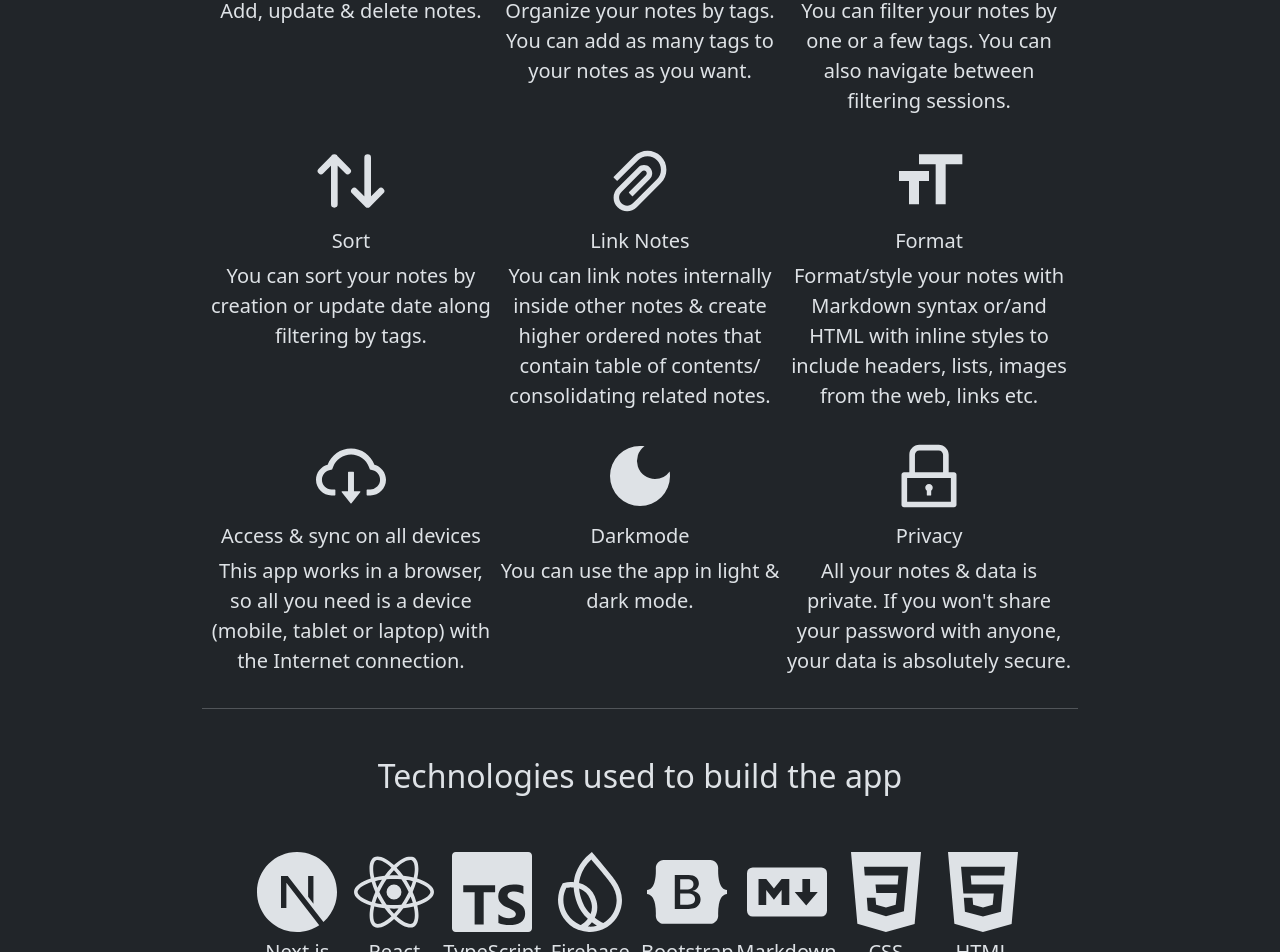
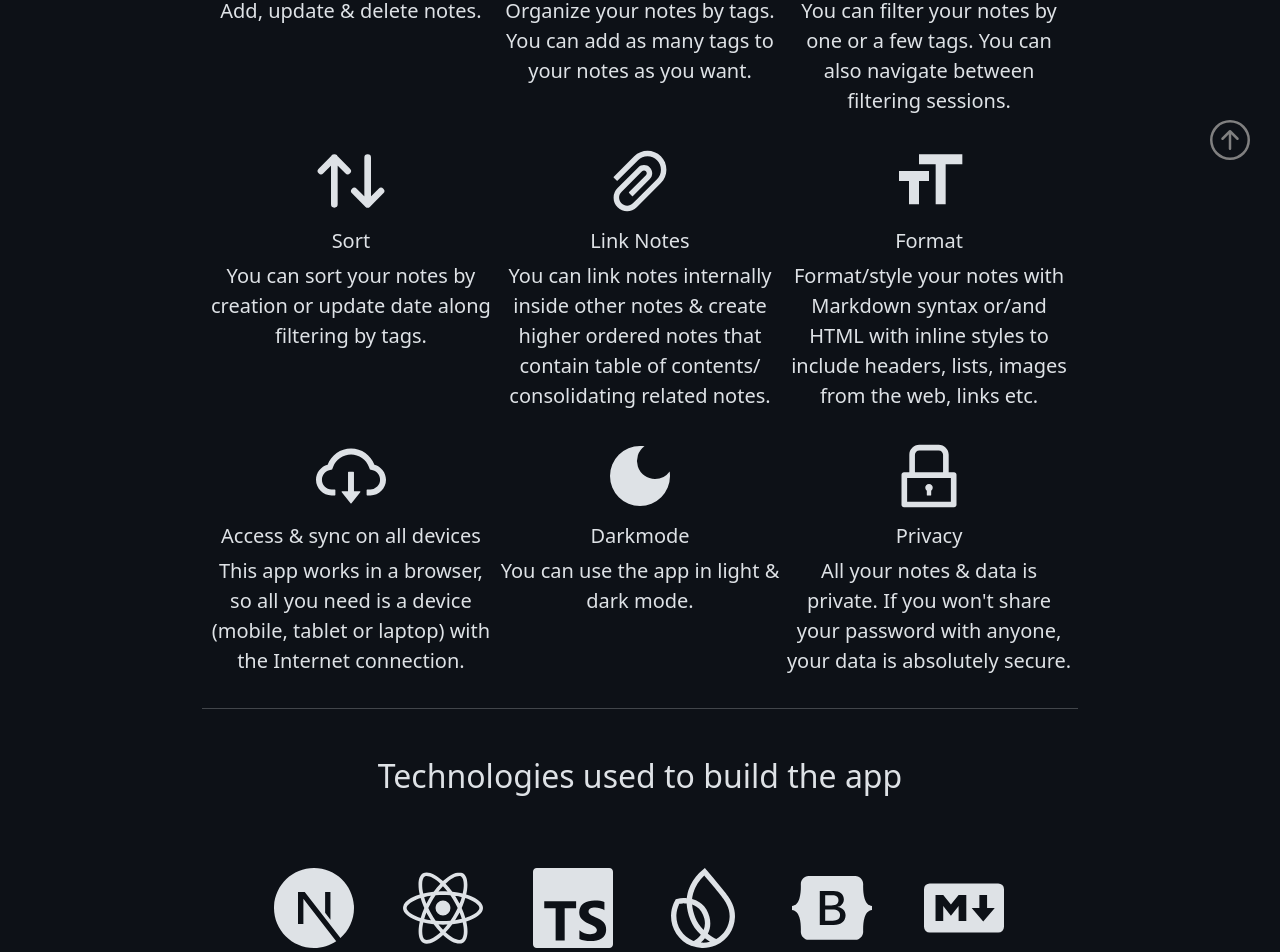
Before and after one commit to vadimgierko/linky-notes, a Next.js app: page /about in a window 1280 px wide. Shown: the part 620-1572 px from the top of the page. Built offline with nearby package versions, Linux system fonts and the light colour scheme.

Commit message:
add ScrollToTop & black bg

```diff
--- a/src/app/globals.css
+++ b/src/app/globals.css
@@ -31,7 +31,8 @@ textarea {
   }
 
   .tech-card {
-    width: auto
+    width: auto;
+    margin: 1em;
   }
 
   @media only screen and (min-width: 576px) {
--- a/src/components/Layout/index.tsx
+++ b/src/components/Layout/index.tsx
@@ -1,12 +1,13 @@
-// import { useTheme } from "../contexts/useTheme";
+"use client"
+import useTheme from "@/context/useTheme";
 import { ReactNode } from "react";
 import { Container } from "react-bootstrap";
 import Navbar from "./Navbar";
 import Footer from "./Footer";
-// import ScrollToTop from "../components/ScrollToTop";
+import ScrollToTop from "../ScrollToTop";
 
 export default function Layout({ children }: {children: ReactNode}) {
-	//const { theme } = useTheme();
+	const { theme } = useTheme();
 	const maxWidth = 900;
 
 	return (
@@ -14,12 +15,12 @@ export default function Layout({ children }: {children: ReactNode}) {
 			style={{
 				display: "flex",
 				flexDirection: "column",
-				//backgroundColor: theme === "light" ? "white" : "rgb(13, 17, 23)",
+				backgroundColor: theme === "light" ? "white" : "rgb(13, 17, 23)",
 				minHeight: "100vh",
 			}}
 		>
 			<Navbar
-            maxWidth={maxWidth}
+            	maxWidth={maxWidth}
             />
 			<Container
 				as="main"
@@ -33,7 +34,7 @@ export default function Layout({ children }: {children: ReactNode}) {
 			>
 				{children}
 			</Container>
-			{/* <ScrollToTop /> */}
+			<ScrollToTop />
 			<Footer maxWidth={maxWidth} />
 		</div>
 	);
--- /dev/null
+++ b/src/components/ScrollToTop/index.tsx
@@ -0,0 +1,12 @@
+"use client"
+import { BsArrowUpCircle } from "react-icons/bs";
+
+export default function ScrollToTop() {
+	return (
+		<BsArrowUpCircle
+			className="scroll-to-top" // style & position is defined in index.css
+			size={40}
+			onClick={() => window && window.scrollTo({ top: 0 })}
+		/>
+	);
+}
```
